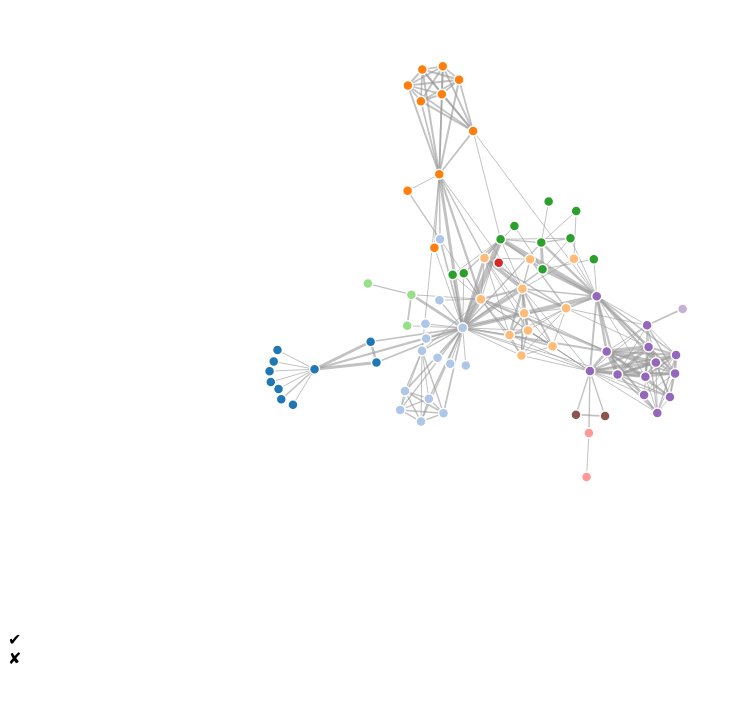
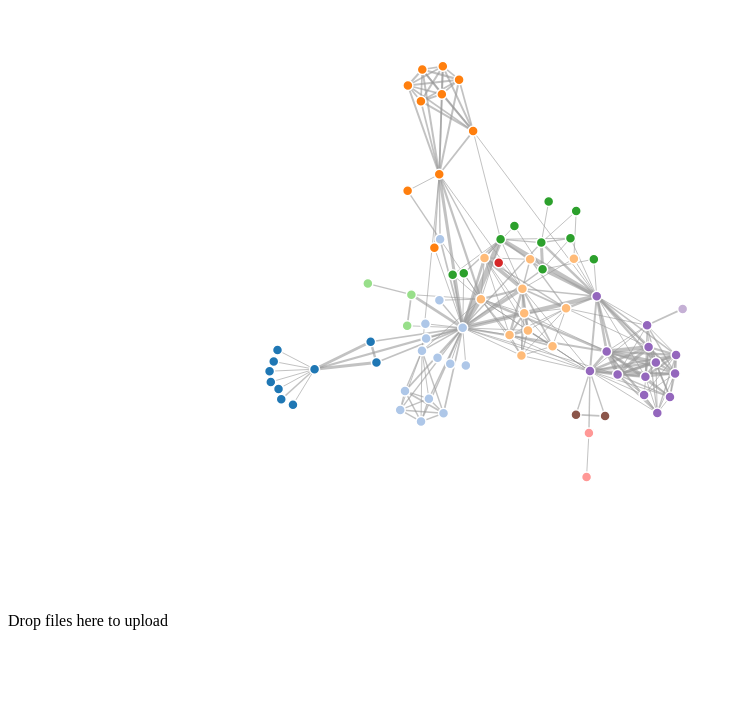
Before and after one commit to simonlevente/network, a plain HTML site: page index.html in a window 1280 px wide. Shown: the whole page, without its empty margins (0-742 px from the left). Drawn offline with Linux system fonts and the light colour scheme.

Commit message:
Add files via upload

```diff
--- a/index.html
+++ b/index.html
@@ -94,15 +94,7 @@ function dragended(d) {
 
 </script>
 <body>
-<div class="dz-preview dz-file-preview">
-  <div class="dz-details">
-    <div class="dz-filename"><span data-dz-name></span></div>
-    <div class="dz-size" data-dz-size></div>
-    <img data-dz-thumbnail />
-  </div>
-  <div class="dz-progress"><span class="dz-upload" data-dz-uploadprogress></span></div>
-  <div class="dz-success-mark"><span>✔</span></div>
-  <div class="dz-error-mark"><span>✘</span></div>
-  <div class="dz-error-message"><span data-dz-errormessage></span></div>
-</div>
+<form action="/file-upload"
+      class="dropzone"
+      id="my-awesome-dropzone"></form>
 </body>
```
